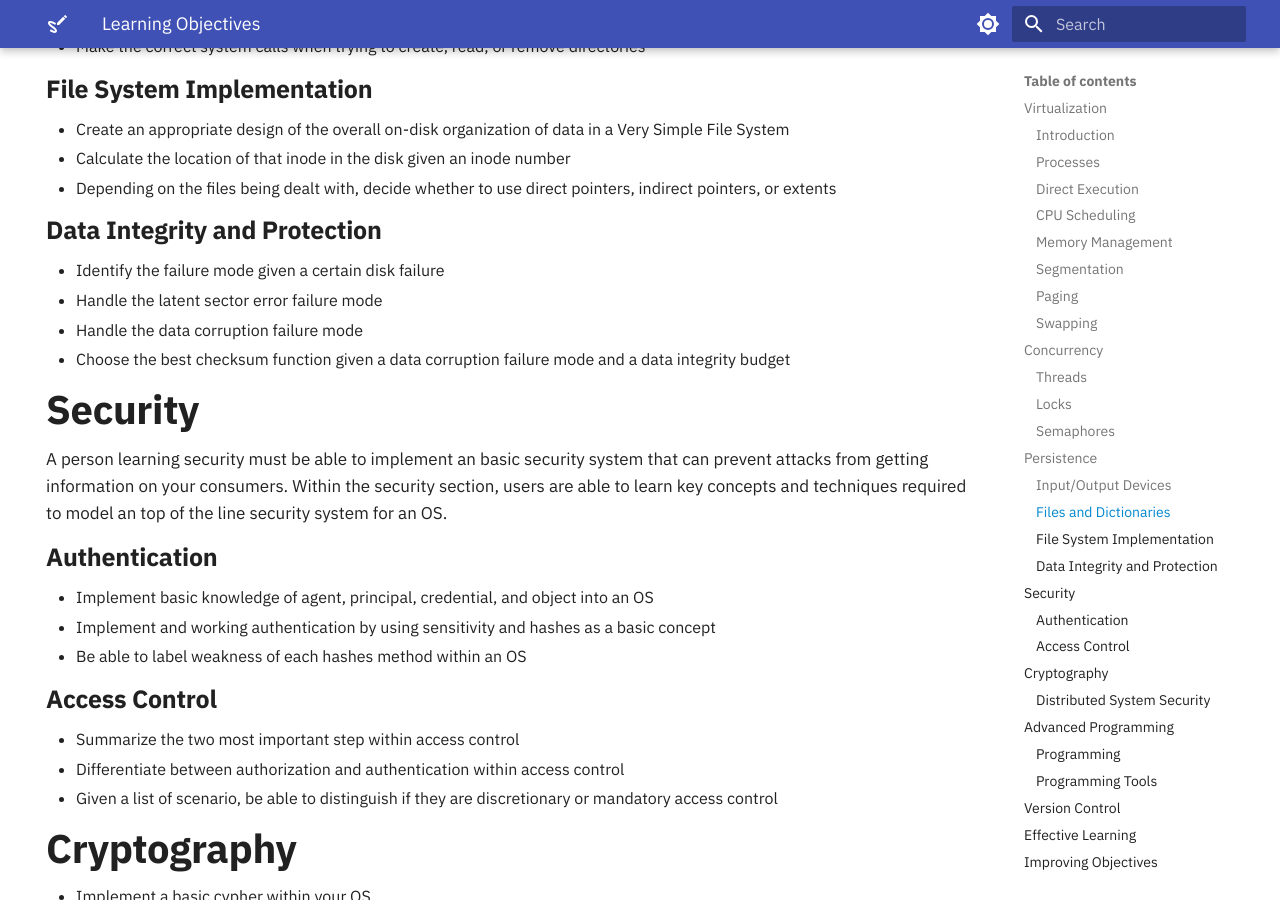
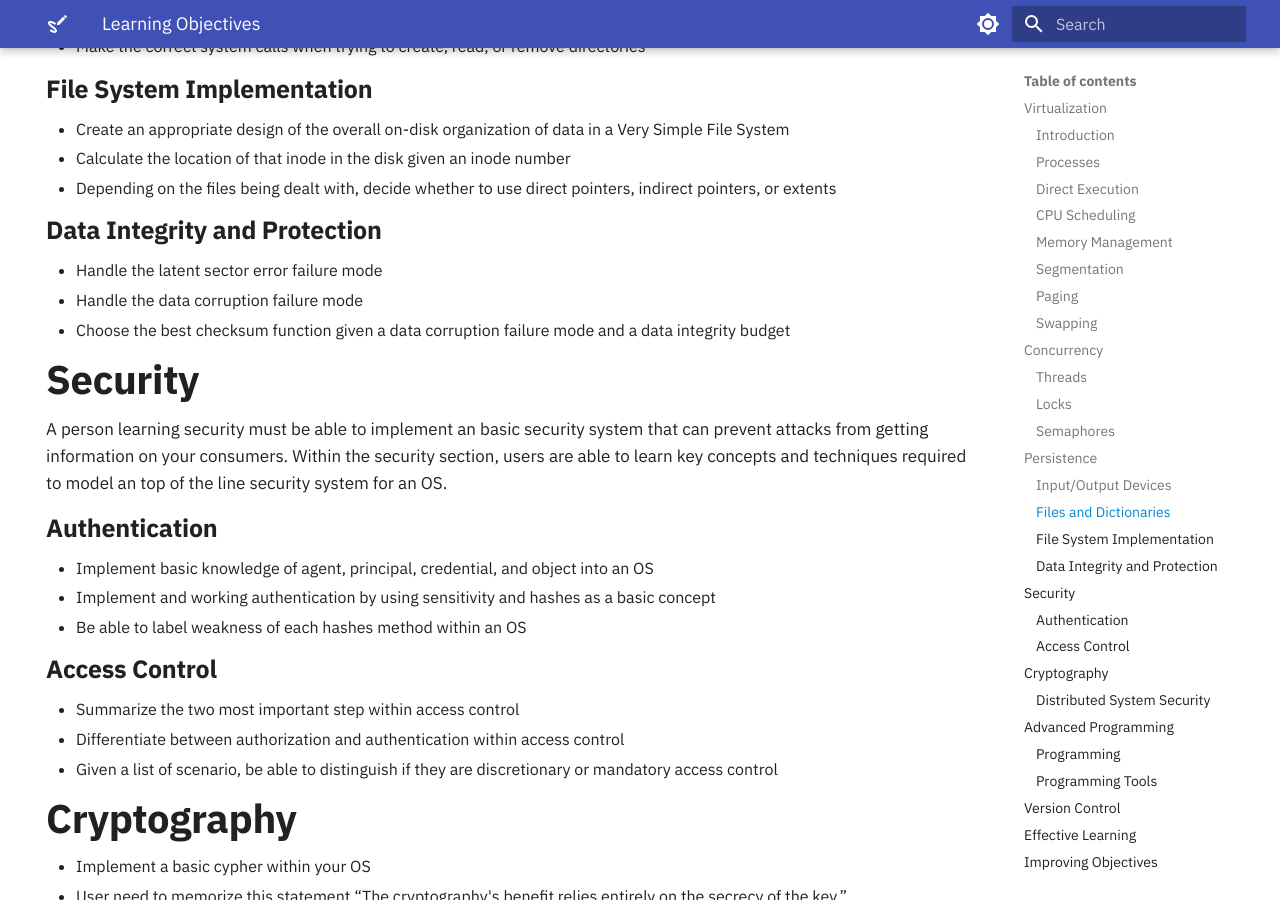
Before and after one commit to OS-Sketch/www.os-sketch.com, an MkDocs documentation site: the page built from docs/operating-systems/learning-objectives.md, in a window 1280 px wide and 900 px high, scrolled down 2428 px. Built offline with MkDocs 1.6.1 and Material for MkDocs 9.7.7, drawn with Linux system fonts in a browser that asks for light colours.

Commit message:
docs: Revise Data Integrity and Protection

```diff
--- a/docs/operating-systems/learning-objectives.md
+++ b/docs/operating-systems/learning-objectives.md
@@ -124,7 +124,6 @@ A person learning about operating systems needs to be able to know the parts of
 
 ### Data Integrity and Protection
 
-- Identify the failure mode given a certain disk failure
 - Handle the latent sector error failure mode
 - Handle the data corruption failure mode
 - Choose the best checksum function given a data corruption failure mode and a data integrity budget
```
